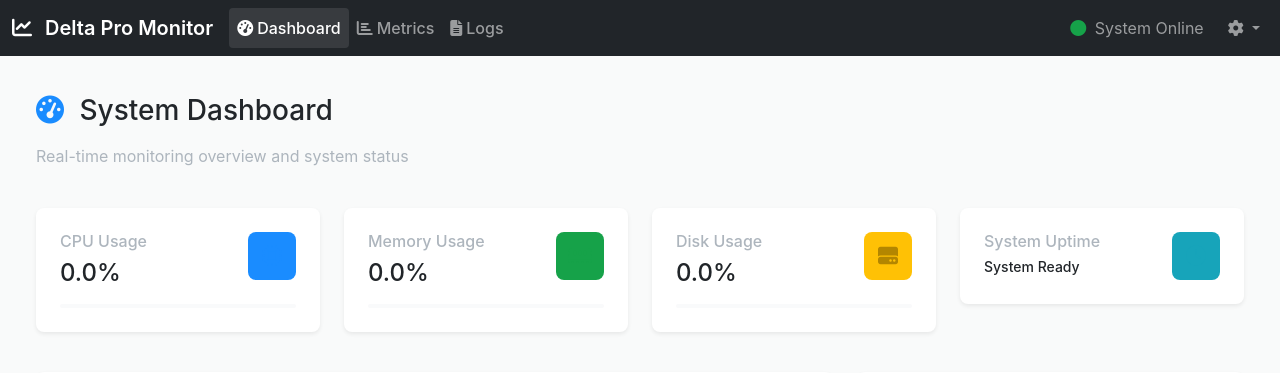
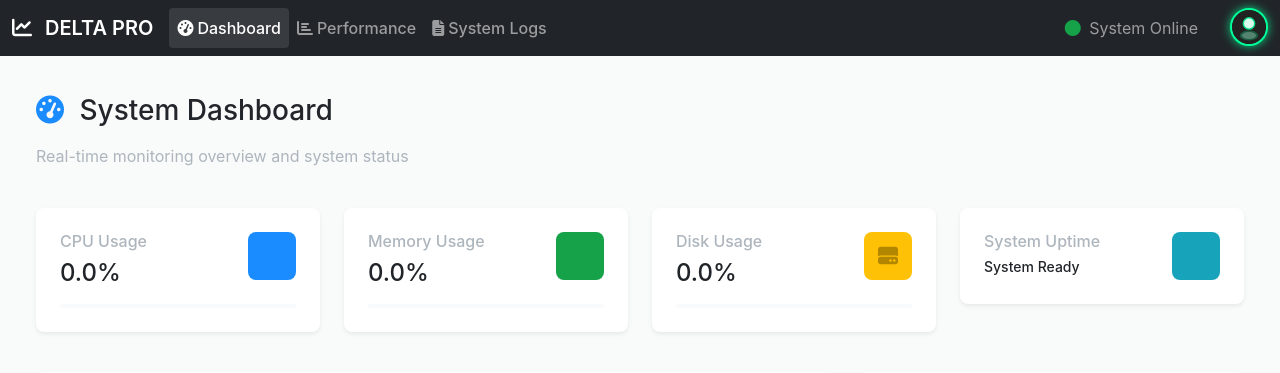
Before and after one commit to Kztutorial99/DELTA-PRO, a Flask app: page / in a window 1280 px wide. Shown: the top 373 px of the page. Run offline with Flask 3, Linux system fonts and the light colour scheme.

Commit message:
Implement new profile menu and adjust existing navigation links appearance
This commit adds a profile menu with Telegram link using HTML, CSS, and JS, and renames "Metrics" and "Logs" in `templates/base.html`.

Replit-Commit-Author: Agent
Replit-Commit-Session-Id: 936facaf-493d-4e92-9da9-3a86bda79730
Replit-Commit-Screenshot-Url: https://storage.googleapis.com/screenshot-production-us-central1/814df841-f13d-4e57-95c1-7d69ced1d2fa/27d332a1-3981-4497-b57a-8f97e90e8379.jpg

```diff
--- a/static/css/delta-pro.css
+++ b/static/css/delta-pro.css
@@ -270,6 +270,124 @@ body {
     border-color: hsl(var(--primary));
 }
 
+/* Profile Button and Menu from DELTA PRO */
+.profile-btn {
+    position: relative;
+    width: 38px;
+    height: 38px;
+    border-radius: 50%;
+    border: 2px solid #00ff99;
+    box-shadow: 0 0 10px #00ff99cc;
+    background: #222;
+    cursor: pointer;
+    overflow: hidden;
+    transition: box-shadow 0.2s;
+    display: flex;
+    align-items: center;
+    justify-content: center;
+    padding: 0;
+    margin-left: 1rem;
+}
+
+.profile-btn:hover {
+    box-shadow: 0 0 15px #00ff99;
+}
+
+.profile-btn svg {
+    width: 100%;
+    height: 100%;
+    display: block;
+}
+
+.profile-menu {
+    position: absolute;
+    top: 58px;
+    right: 0;
+    width: 240px;
+    background: rgba(20, 40, 30, 0.98);
+    border-radius: 18px;
+    box-shadow: 0 8px 32px #00ff9944;
+    padding: 20px 16px 16px 16px;
+    z-index: 1050;
+    display: none;
+    animation: fadeIn 0.25s;
+}
+
+.profile-menu.active {
+    display: block;
+}
+
+.profile-menu h3 {
+    margin: 0 0 8px 0;
+    color: #00ff99;
+    font-size: 1.15rem;
+    font-weight: 700;
+    letter-spacing: 1px;
+    text-align: left;
+}
+
+.profile-menu p {
+    margin: 0 0 12px 0;
+    color: #bfffe0;
+    font-size: 1rem;
+    text-align: left;
+}
+
+.profile-menu .links {
+    display: flex;
+    flex-direction: column;
+    gap: 10px;
+    margin-top: 8px;
+}
+
+.profile-menu a {
+    position: relative;
+    overflow: hidden;
+    display: flex;
+    align-items: center;
+    gap: 7px;
+    color: #00ff99;
+    text-decoration: none;
+    font-weight: 600;
+    font-size: 1rem;
+    transition: color 0.2s;
+    border-radius: 7px;
+    padding: 5px 6px;
+    cursor: pointer;
+}
+
+.profile-menu a:hover {
+    color: #fff;
+    text-decoration: underline;
+    background: #00ff9922;
+}
+
+.profile-menu .icon {
+    width: 20px;
+    height: 20px;
+    display: inline-flex;
+    align-items: center;
+    justify-content: center;
+    vertical-align: middle;
+}
+
+.profile-menu a .ripple {
+    position: absolute;
+    border-radius: 50%;
+    transform: scale(0);
+    animation: ripple-anim 0.5s linear;
+    background: rgba(0,255,153,0.25);
+    pointer-events: none;
+    z-index: 2;
+}
+
+@keyframes ripple-anim {
+    to {
+        transform: scale(4);
+        opacity: 0;
+    }
+}
+
 /* Utilities */
 .text-primary { color: hsl(var(--primary)) !important; }
 .text-secondary { color: hsl(var(--secondary)) !important; }
--- a/static/js/monitoring.js
+++ b/static/js/monitoring.js
@@ -187,11 +187,62 @@ class MonitoringSystem {
 let monitoringSystem;
 document.addEventListener('DOMContentLoaded', function() {
     monitoringSystem = new MonitoringSystem();
+
+    // Initialize profile menu functionality
+    initProfileMenu();
 });
+
+// Profile menu functionality
+function initProfileMenu() {
+    const profileBtn = document.getElementById('profileBtn');
+    const profileMenu = document.getElementById('profileMenu');
+
+    if (profileBtn && profileMenu) {
+        // Toggle menu profil
+        profileBtn.addEventListener('click', e => {
+            e.stopPropagation();
+            const active = profileMenu.classList.toggle('active');
+            profileMenu.setAttribute('aria-hidden', !active);
+        });
+
+        // Close menu when clicking outside
+        document.addEventListener('click', e => {
+            if (!profileMenu.contains(e.target) && e.target !== profileBtn) {
+                profileMenu.classList.remove('active');
+                profileMenu.setAttribute('aria-hidden', 'true');
+            }
+        });
+
+        // Ripple effect untuk link profil
+        profileMenu.querySelectorAll('a').forEach(link => {
+            link.addEventListener('click', function(e) {
+                const oldRipple = this.querySelector('.ripple');
+                if (oldRipple) oldRipple.remove();
+                const rect = this.getBoundingClientRect();
+                const size = Math.max(rect.width, rect.height);
+                const x = e.clientX - rect.left - size / 2;
+                const y = e.clientY - rect.top - size / 2;
+                const ripple = document.createElement('span');
+                ripple.className = 'ripple';
+                ripple.style.width = ripple.style.height = size + 'px';
+                ripple.style.left = x + 'px';
+                ripple.style.top = y + 'px';
+                this.appendChild(ripple);
+                ripple.addEventListener('animationend', () => ripple.remove());
+            });
+        });
+    }
+}
 
 // Utility functions available globally
 function refreshPage() {
     window.location.reload();
+}
+
+function showSettings() {
+    if (monitoringSystem) {
+        monitoringSystem.showNotification('Settings panel akan segera tersedia', 'info');
+    }
 }
 
 function formatTimestamp(timestamp) {
--- a/templates/base.html
+++ b/templates/base.html
@@ -26,7 +26,7 @@
         <div class="container-fluid">
             <a class="navbar-brand" href="{{ url_for('dashboard') }}">
                 <i class="fas fa-chart-line me-2"></i>
-                Delta Pro Monitor
+                DELTA PRO
             </a>
 
             <button class="navbar-toggler" type="button" data-bs-toggle="collapse" data-bs-target="#navbarNav">
@@ -44,13 +44,13 @@
                     <li class="nav-item">
                         <a class="nav-link {% if request.endpoint == 'metrics' %}active{% endif %}"
                            href="{{ url_for('metrics') }}">
-                            <i class="fas fa-chart-bar me-1"></i>Metrics
+                            <i class="fas fa-chart-bar me-1"></i>Performance
                         </a>
                     </li>
                     <li class="nav-item">
                         <a class="nav-link {% if request.endpoint == 'logs' %}active{% endif %}"
                            href="{{ url_for('logs') }}">
-                            <i class="fas fa-file-alt me-1"></i>Logs
+                            <i class="fas fa-file-alt me-1"></i>System Logs
                         </a>
                     </li>
                 </ul>
@@ -60,16 +60,51 @@
                         <i class="fas fa-circle text-success me-1"></i>
                         System Online
                     </span>
-                    <div class="nav-item dropdown">
-                        <a class="nav-link dropdown-toggle" href="#" role="button" data-bs-toggle="dropdown">
-                            <i class="fas fa-cog"></i>
-                        </a>
-                        <ul class="dropdown-menu dropdown-menu-end">
-                            <li><a class="dropdown-item" href="#"><i class="fas fa-user me-2"></i>Profile</a></li>
-                            <li><a class="dropdown-item" href="#"><i class="fas fa-cog me-2"></i>Settings</a></li>
-                            <li><hr class="dropdown-divider"></li>
-                            <li><a class="dropdown-item" href="#"><i class="fas fa-sign-out-alt me-2"></i>Logout</a></li>
-                        </ul>
+                    <!-- Profile Button with DELTA PRO Style -->
+                    <button class="profile-btn" id="profileBtn" title="Info Pembuat" aria-label="Profil Pembuat">
+                        <svg width="100%" height="100%" viewBox="0 0 48 48" fill="none" aria-hidden="true">
+                            <circle cx="24" cy="24" r="24" fill="#222"/>
+                            <circle cx="24" cy="19" r="9" fill="#00ff99" fill-opacity="0.85"/>
+                            <ellipse cx="24" cy="36" rx="13" ry="7" fill="#00ff99" fill-opacity="0.25"/>
+                            <circle cx="24" cy="19" r="7" fill="#fff" fill-opacity="0.85"/>
+                            <ellipse cx="24" cy="36" rx="10" ry="5" fill="#fff" fill-opacity="0.25"/>
+                        </svg>
+                    </button>
+                    <div class="profile-menu" id="profileMenu" role="menu" aria-hidden="true">
+                        <h3>DELTA PRO</h3>
+                        <p>Panel by XanRoom</p>
+                        <div class="links">
+                            <a href="https://t.me/XanRoom" target="_blank" rel="noopener" role="menuitem">
+                                <span class="icon" aria-hidden="true">
+                                    <svg width="20" height="20" viewBox="0 0 50 50" fill="none">
+                                        <circle cx="25" cy="25" r="25" fill="#229ED9"/>
+                                        <path d="M37 15L13 24.5L21.5 27.5L34 18.5L23.5 28.5L23.5 35L27.5 30.5" stroke="#fff" stroke-width="2.5" stroke-linecap="round" stroke-linejoin="round"/>
+                                    </svg>
+                                </span>
+                                Telegram
+                            </a>
+                            <a href="https://youtube.com/@Kz.tutorial" target="_blank" rel="noopener" role="menuitem">
+                                <span class="icon" aria-hidden="true">
+                                    <svg width="20" height="20" viewBox="0 0 50 50" fill="none">
+                                        <circle cx="25" cy="25" r="25" fill="#FF0000"/>
+                                        <polygon points="20,17 36,25 20,33" fill="#fff"/>
+                                    </svg>
+                                </span>
+                                Youtube
+                            </a>
+                            <a href="#" role="menuitem" onclick="refreshPage()">
+                                <span class="icon" aria-hidden="true">
+                                    <i class="fas fa-sync-alt" style="color: #00ff99;"></i>
+                                </span>
+                                Refresh
+                            </a>
+                            <a href="#" role="menuitem" onclick="showSettings()">
+                                <span class="icon" aria-hidden="true">
+                                    <i class="fas fa-cog" style="color: #00ff99;"></i>
+                                </span>
+                                Settings
+                            </a>
+                        </div>
                     </div>
                 </div>
             </div>
```
